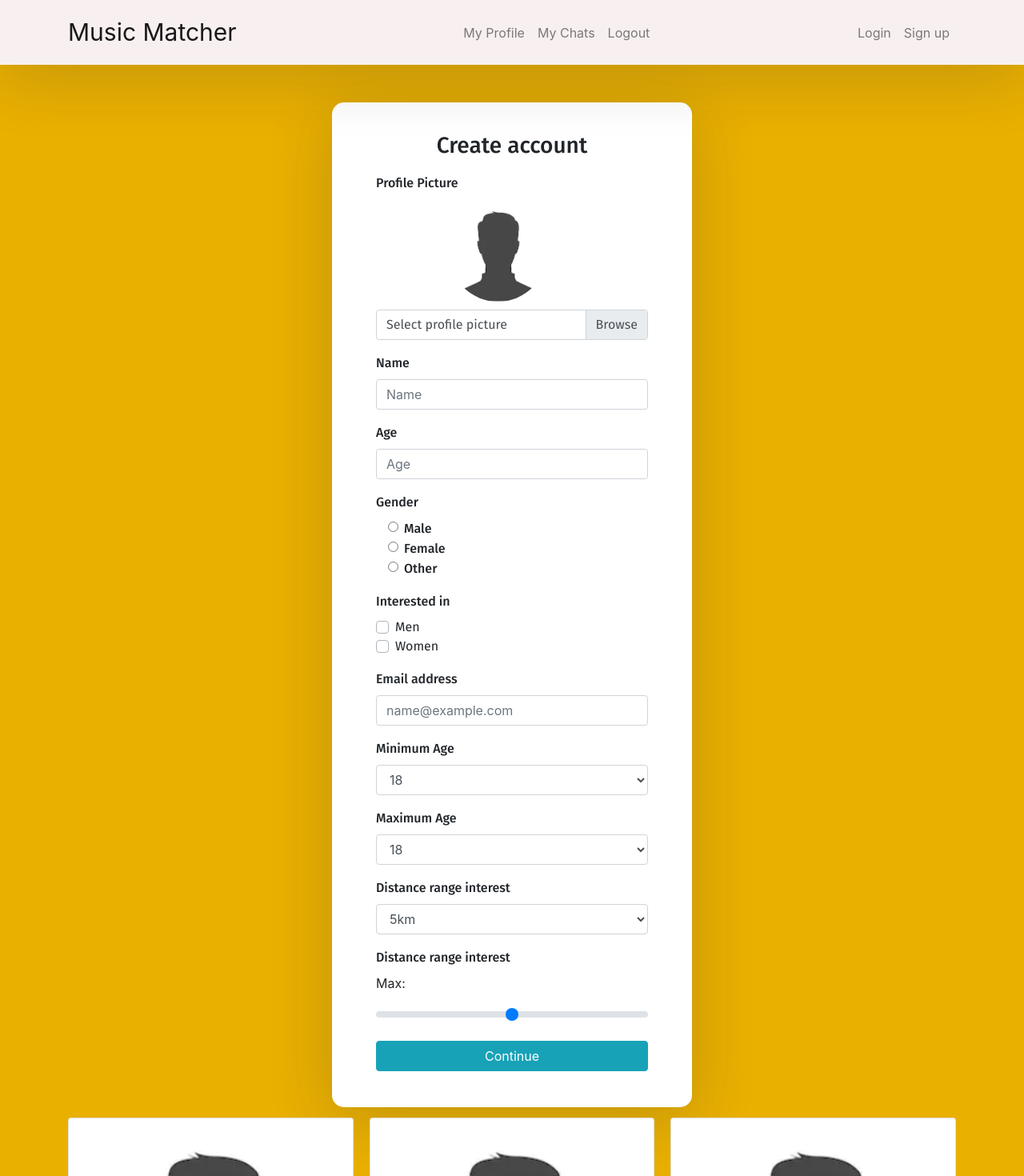
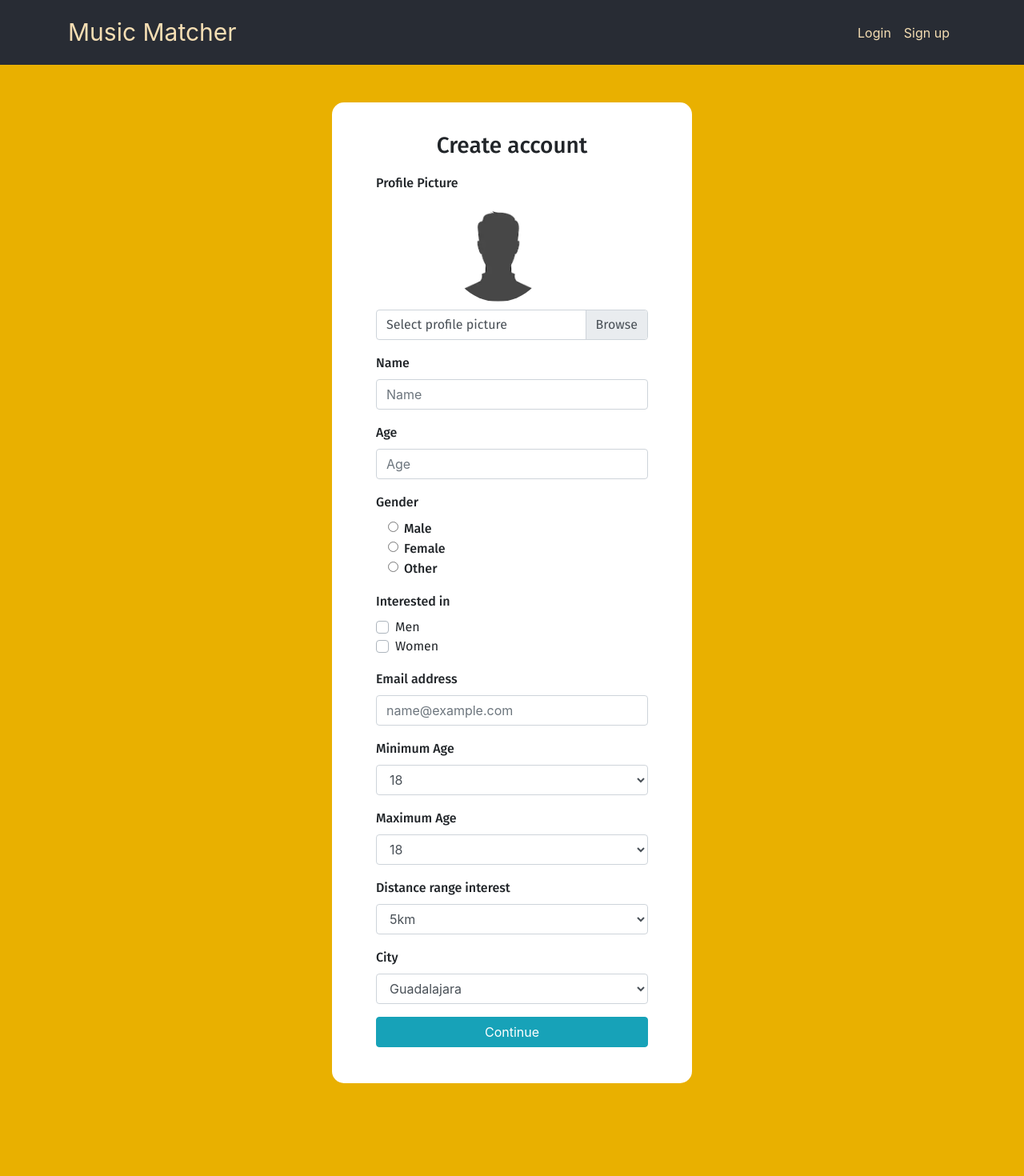
Before and after one commit to emamex98/MusicMatcher-Front, a React (Create React App) app: page /sign-up in a window 1280 px wide. Shown: the top 1470 px of the page at 80% size. After the commit the page ends 1354 px from the top, so only its background shows below. Built offline with nearby package versions, Linux system fonts and the light colour scheme.

Commit message:
Fixed components issues, modified navbar to show specific links

```diff
--- a/src/App.js
+++ b/src/App.js
@@ -9,15 +9,20 @@ import UserProfile from './components/dashboard/UserProfile';
 import Chats from './components/dashboard/Chats';
 
 function App() {
-  return (<Router>
+  return (
+  <Router>
     <div className="App">
-    <div className="auth-wrapper">
-      <div className="auth-inner">
-      <Navbar/>
-      </div>
+      <div className="auth-wrapper">
+        {Route.path!=='/dashboard' ?
+        <div>
+          <Navbar/>
+        </div>
+        : <div></div>
+        }
       </div>
       <Switch>
-        <Route path='/' component={Dashboard}/>
+        <Route path='/login' component={Login}/>
+        <Route path='/dashboard' component={Dashboard}/>
       </Switch>
     </div>
   </Router>
--- a/src/components/dashboard/Chats.js
+++ b/src/components/dashboard/Chats.js
@@ -2,7 +2,7 @@ import React from 'react';
 
 const Chats = () => {
     return (
-        <div>
+        <div className="auth-inner">
             <p>My chats page</p>
         </div>
     )
--- a/src/components/dashboard/UserProfile.js
+++ b/src/components/dashboard/UserProfile.js
@@ -5,6 +5,7 @@ import Avatar from '../../assets/avatar.png';
 
 const UserProfile = () => {
     return (
+        <div className="auth-inner">
         <Card style={{ width: '20rem' }}>
             <Card.Img variant="top" src={Avatar} roundedCircle />
             <Card.Body>
@@ -16,6 +17,7 @@ const UserProfile = () => {
                 <Button variant="primary">Edit Profile</Button>
             </Card.Body>
         </Card>
+        </div>
     )
 }
 export default UserProfile
--- a/src/components/layout/Login.js
+++ b/src/components/layout/Login.js
@@ -4,7 +4,9 @@ import Button from "react-bootstrap/Button";
 export default class Login extends Component {
   render() {
     return (
+
         <form>
+          <div className="auth-inner">
           <div className="welcome-header">
             <h2>Welcome</h2>
           </div>
@@ -12,7 +14,9 @@ export default class Login extends Component {
           <Button variant="info" className="enter-btn btn-block" type="submit">
             GET STARTED
           </Button>
+          </div>
         </form>
+
     );
   }
 }
--- a/src/components/layout/Navbar.js
+++ b/src/components/layout/Navbar.js
@@ -7,22 +7,27 @@ import SignedInLinks from './SignedInLinks';
 import SignedOutLinks from './SignedOutLinks';
 import UserProfile from '../dashboard/UserProfile';
 import Chats from '../dashboard/Chats';
+import Dashboard from '../dashboard/Dashboard';
 
 class Navbar extends Component {
+
   render() {
+    var userSigned = false;
+
+    const links = userSigned ? <SignedInLinks/> : <SignedOutLinks/>;
+
+
     return (
-      <div>
+      <div >
       <nav className="navbar navbar-expand-lg navbar-light fixed-top">
         <div className="container">
           <div className="navbar-brand">
           <Link className="navbar-brand" to={"/login"}>Music Matcher</Link>
           </div>
-          <SignedInLinks/>
-          <SignedOutLinks/>
+          { links }
         </div>
       </nav>
         <Switch>
-          <Route path="/login" component={Login} />
           <Route path="/sign-up" component={SignUp} />
           <Route path="/my-profile" component={UserProfile} />
           <Route path="/my-chats" component={Chats} />
--- a/src/components/layout/SignedInLinks.js
+++ b/src/components/layout/SignedInLinks.js
@@ -5,6 +5,9 @@ class SignedInLinks extends Component {
     render() {
       return (
           <ul className="navbar-nav ml-auto justify-content-end ">
+            <li className="nav-dashboard">
+                <Link className="nav-link"to={"/dashboard"}>Dashboard</Link>
+            </li>
             <li className="nav-myprofile">
                 <Link className="nav-link"to={"/my-profile"}>My Profile</Link>
             </li>
--- a/src/components/layout/Signup.js
+++ b/src/components/layout/Signup.js
@@ -8,7 +8,7 @@ import Avatar from '../../assets/avatar.png';
 export default class Signup extends Component {
   render() {
     return (
-      <div>
+      <div className="auth-inner">
         <form>
           <h3>Create account</h3>
 
@@ -145,18 +145,22 @@ export default class Signup extends Component {
               <Form.Label>Distance range interest</Form.Label>
               <Form.Control as="select">
                 <option>5km</option>
+                <option>10km</option>
+                <option>15km</option>
               </Form.Control>
               </Form.Group>
           </div>
 
           <div className="form-group">
-            <Form.Group controlId="distance-range-control">
-              <Form.Label>Distance range interest</Form.Label>
-              <div>
-              <p>Max:</p>
-              </div>
-              <Form.Control type="range" custom />
-            </Form.Group>
+          <Form.Group controlId="selectDistanceForm">
+              <Form.Label>City</Form.Label>
+              <Form.Control as="select">
+                <option>Guadalajara</option>
+                <option>Zapopan</option>
+                <option>Tlaquepaque</option>
+                <option>Tonalá</option>
+              </Form.Control>
+              </Form.Group>
           </div>
 
           <Button
--- a/src/styles/index.css
+++ b/src/styles/index.css
@@ -22,8 +22,8 @@ body, html, .App, #root, .auth-wrapper {
 }
 
 .navbar-light {
-  background-color: #f8f0f0;
-  box-shadow: 0px 14px 80px rgba(34, 35, 58, 0.2);
+  background-color: #282c34;
+  color: wheat;
 }
 
 .auth-wrapper {
@@ -39,7 +39,6 @@ body, html, .App, #root, .auth-wrapper {
   margin-top: 10%;
   margin-bottom: 1%;
   background: #ffffff;
-  box-shadow: 0px 14px 80px rgba(34, 35, 58, 0.2);
   padding: 40px 55px 45px 55px;
   border-radius: 15px;
   transition: all .3s;
@@ -81,6 +80,14 @@ body, html, .App, #root, .auth-wrapper {
   font-size: 150%;
 }
 
+.navbar-light .navbar-brand {
+  color:wheat !important;
+}
+
+.navbar-light .navbar-nav .nav-link {
+  color: wheat !important;
+}
+
 #avatar{
   width: 150%;
   margin-left: 90%;
```
Lines whose indentation alone changed are shown as unchanged.
